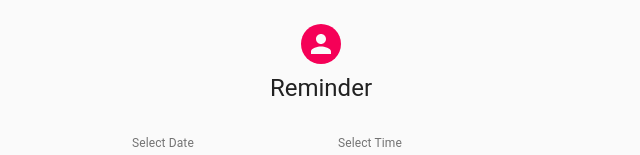
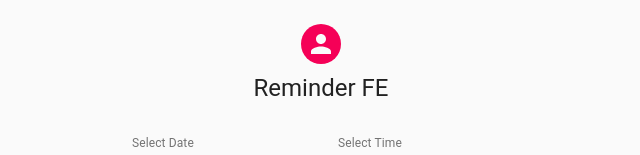
Before and after one commit to bogdanerickm/reminder-fe, a React (Create React App) app: page / in a window 1280 px wide. Shown: the top 155 px of the page, without its empty margins (319-959 px from the left). Built offline with nearby package versions, Linux system fonts and the light colour scheme.

Commit message:
testing firebase deploy

```diff
--- a/src/pages/SendReminder.js
+++ b/src/pages/SendReminder.js
@@ -37,12 +37,12 @@ const useStyles = makeStyles((theme) => ({
 }));
 
 export default function SendReminder() {
-  const  classes                                  = useStyles();
-  const [selectedDate, setSelectedDate]           = useState(new Date());
-  const [selectedTime, setSelectedTime]           = useState(new Date());
-  const [notifyByTelegram, setNotifyByTelegram]   = useState(false);
-  const [notifyByEmail, setNotifyByEmail]         = useState(false);
-  const { register, handleSubmit, watch, errors } = useForm();
+  const  classes                                  = useStyles()
+  const [selectedDate, setSelectedDate]           = useState(new Date())
+  const [selectedTime, setSelectedTime]           = useState(new Date())
+  const [notifyByTelegram, setNotifyByTelegram]   = useState(false)
+  const [notifyByEmail, setNotifyByEmail]         = useState(false)
+  const { register, handleSubmit, watch, errors } = useForm()
 
   const onSubmit = async data => {
     const dataTonotify = {
@@ -61,12 +61,12 @@ export default function SendReminder() {
   }
 
   const handleDateChange = (date) => {
-    setSelectedDate(date);
-  };
+    setSelectedDate(date)
+  }
 
   const handleTimeChange = (time) => {
-    setSelectedTime(time);
-  };
+    setSelectedTime(time)
+  }
 
   return (
     <Container component="main" maxWidth="xs">
@@ -75,7 +75,7 @@ export default function SendReminder() {
         <Avatar className={classes.avatar}>
         </Avatar>
         <Typography component="h1" variant="h5">
-          Reminder
+          Reminder FE
         </Typography>
         <form className={classes.form} onSubmit={handleSubmit(onSubmit)}>
           <Grid container spacing={2}>
```
